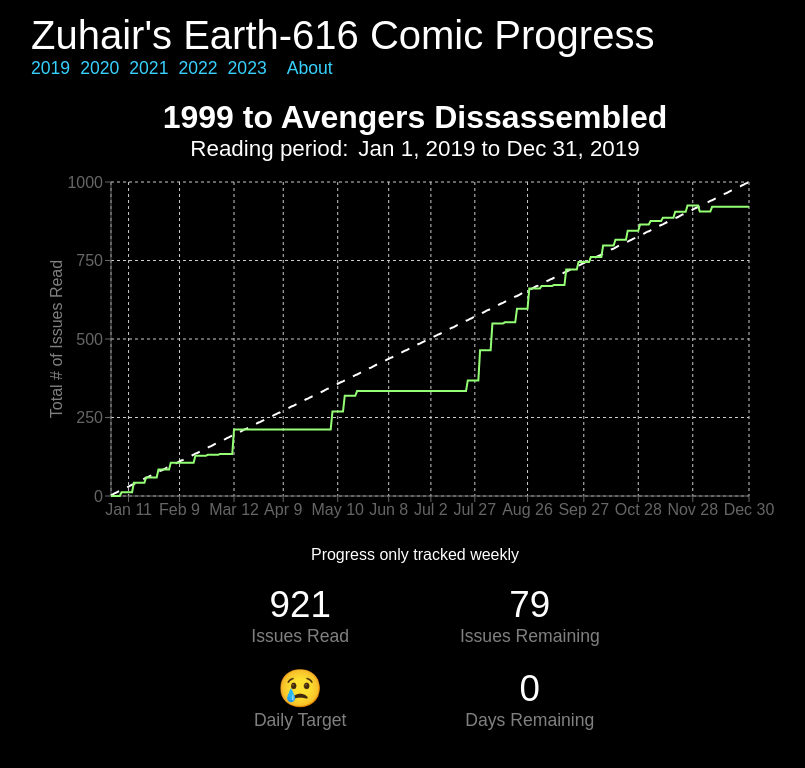
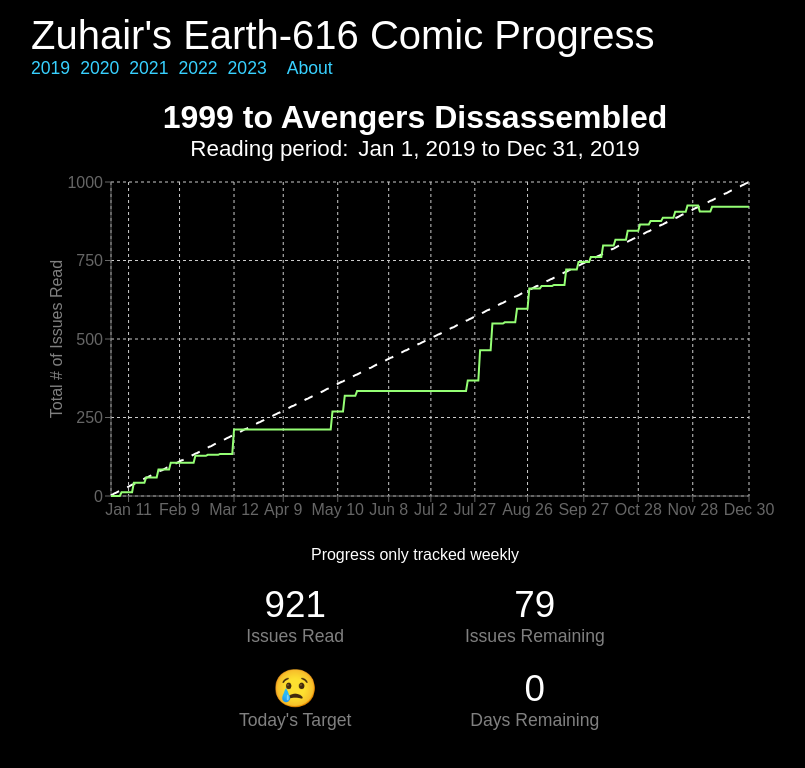
Before and after one commit to zuhairp/comics-tracker, a Gatsby site: page /2019 in a window 1280 px wide. Shown: the whole page, without its empty margins (225-1030 px from the left). Built offline with nearby package versions, Linux system fonts and the light colour scheme; Gatsby itself is replaced by a stand-in of ours.

Commit message:
Change wording

```diff
--- a/src/components/stats.tsx
+++ b/src/components/stats.tsx
@@ -42,7 +42,7 @@
         <div className="statsContainer">
             <Stat name="Issues Read" value={read} />
             <Stat name="Issues Remaining" value={total - read} />
-            <Stat name="Daily Target" value={target} />
+            <Stat name="Today's Target" value={target} />
             <Stat name="Days Remaining" value={daysRemaining} />
         </div>
     )
```
